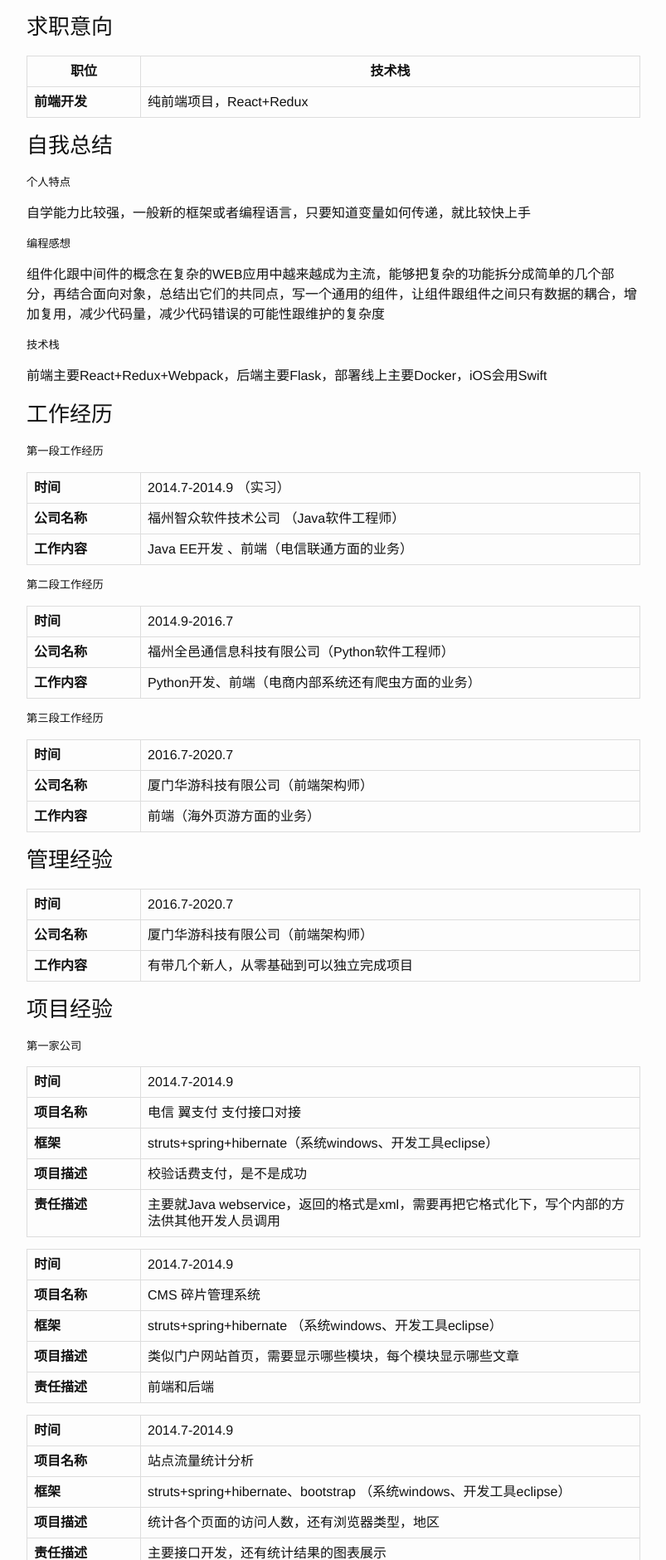
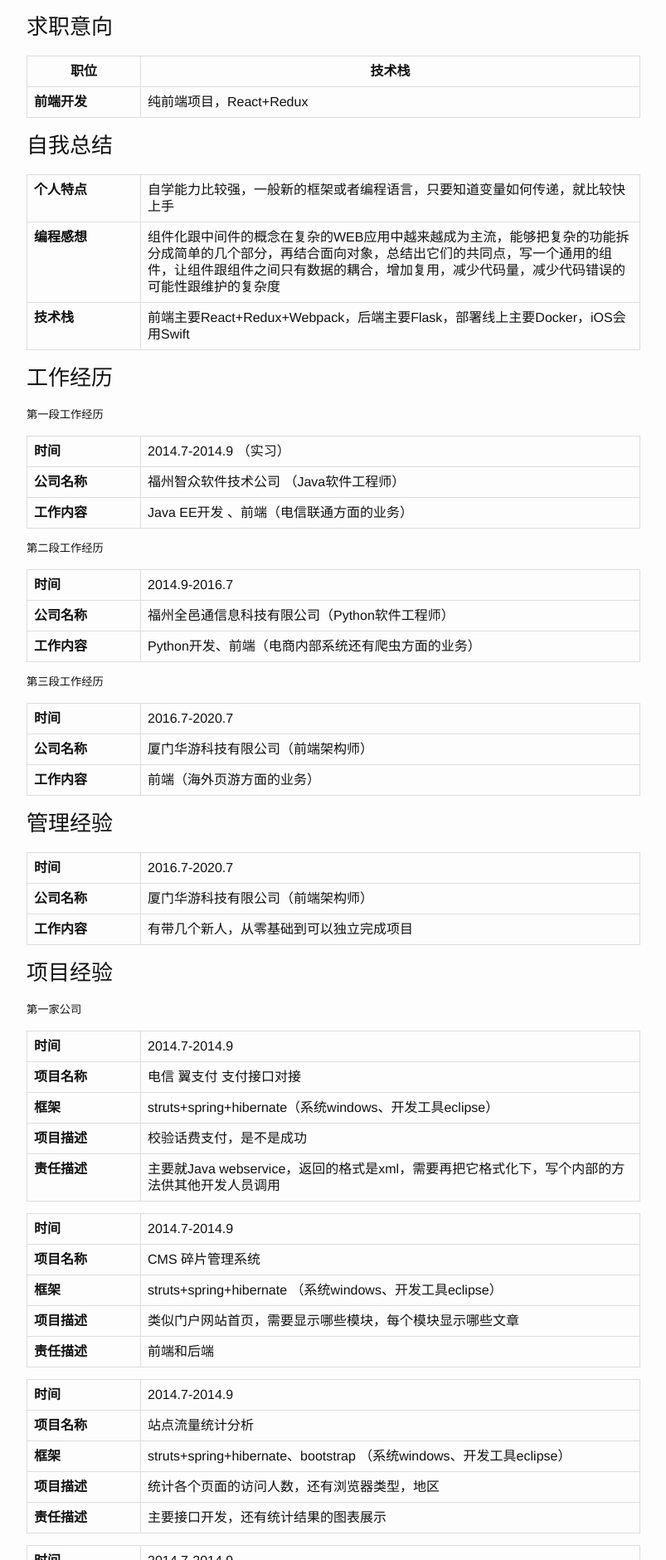
Before and after one commit to ohcrider/ohcrider.github.io, a Jekyll site: the page built from resume.md, in a window 1280 px wide. Shown: the part 517-2397 px from the top of the page at 83% size, without its empty margins (238-1041 px from the left). Built offline with Jekyll 4.4.1, drawn with Linux system fonts in a browser that asks for light colours.

```diff
--- a/resume.md
+++ b/resume.md
@@ -22,17 +22,9 @@ permalink: /resume/
 
 ### 自我总结
 
-##### 个人特点
-
-自学能力比较强，一般新的框架或者编程语言，只要知道变量如何传递，就比较快上手
-
-##### 编程感想
-
-组件化跟中间件的概念在复杂的WEB应用中越来越成为主流，能够把复杂的功能拆分成简单的几个部分，再结合面向对象，总结出它们的共同点，写一个通用的组件，让组件跟组件之间只有数据的耦合，增加复用，减少代码量，减少代码错误的可能性跟维护的复杂度
-
-##### 技术栈
-
-前端主要React+Redux+Webpack，后端主要Flask，部署线上主要Docker，iOS会用Swift
+个人特点 | 自学能力比较强，一般新的框架或者编程语言，只要知道变量如何传递，就比较快上手
+编程感想 | 组件化跟中间件的概念在复杂的WEB应用中越来越成为主流，能够把复杂的功能拆分成简单的几个部分，再结合面向对象，总结出它们的共同点，写一个通用的组件，让组件跟组件之间只有数据的耦合，增加复用，减少代码量，减少代码错误的可能性跟维护的复杂度
+技术栈 | 前端主要React+Redux+Webpack，后端主要Flask，部署线上主要Docker，iOS会用Swift
 
 ### 工作经历
 
```
